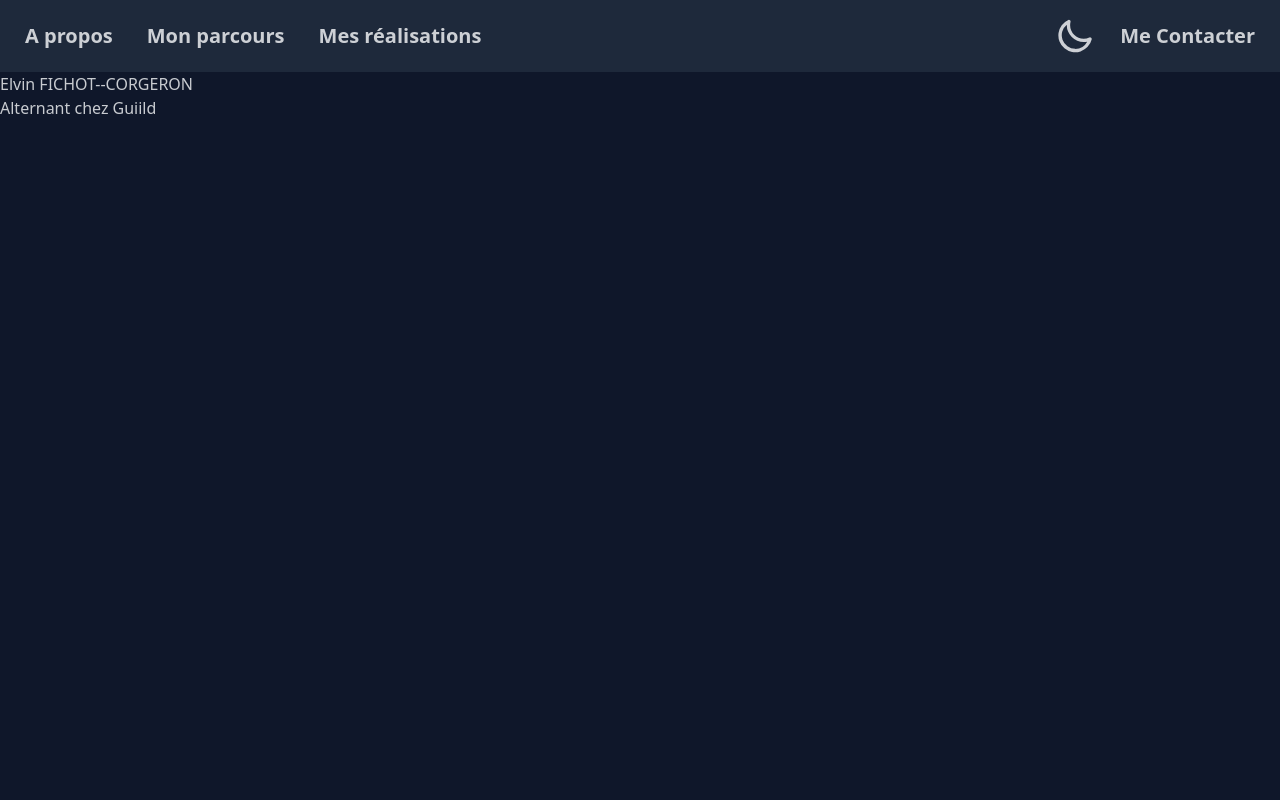
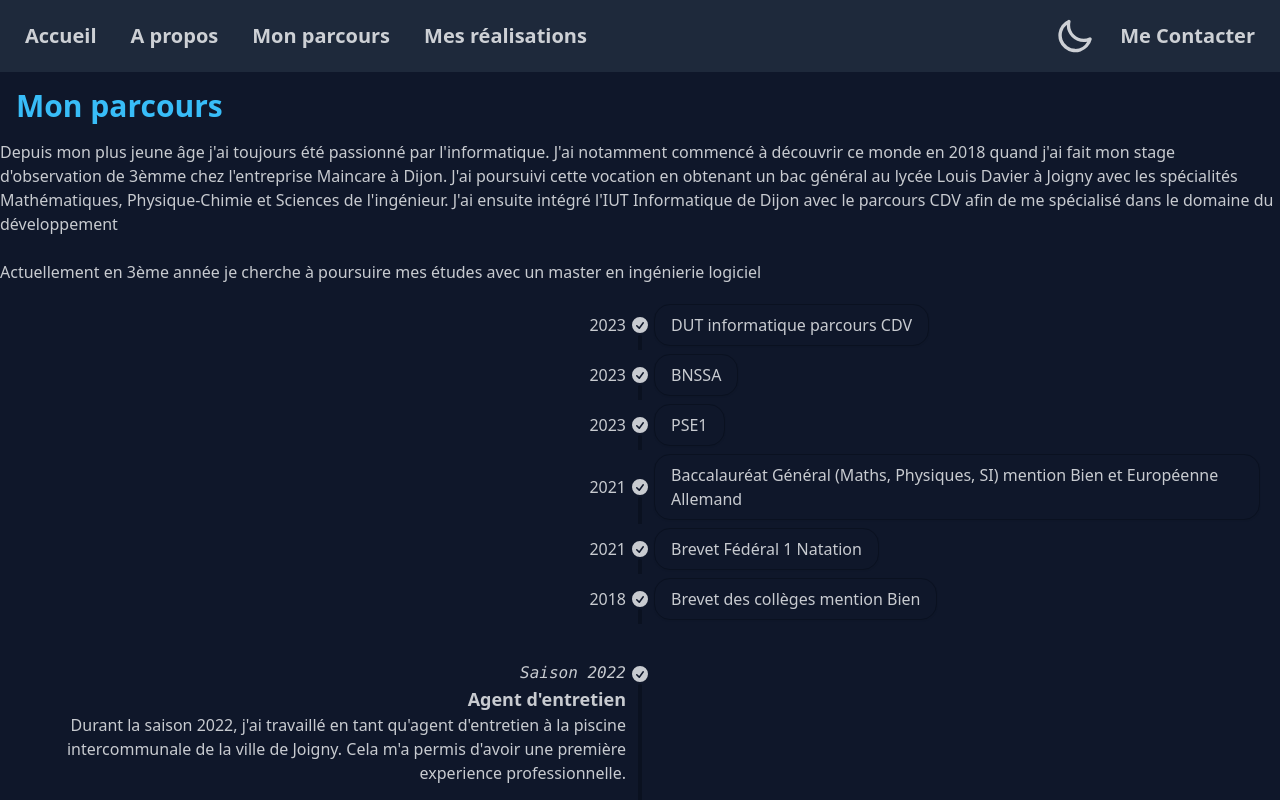
Before and after one commit to ElvinFICHOTCORGERON/PortfolioElvin, a Vue app in the folder portfolio_Elvin/: page /#/Parcours in a window 1280 px wide. Before the commit this address led to /#/. Shown: the top 800 px of the page. Built offline with nearby package versions, Linux system fonts and the light colour scheme.

Commit message:
feat(Apropos) : add the page about me

```diff
--- a/package.json
+++ /dev/null
@@ -1,5 +0,0 @@
-{
-  "devDependencies": {
-    "dayjs": "^1.11.10"
-  }
-}
--- a/portfolio_Elvin/package.json
+++ b/portfolio_Elvin/package.json
@@ -15,6 +15,7 @@
     "@vitejs/plugin-vue": "^5.0.4",
     "autoprefixer": "^10.4.18",
     "daisyui": "^4.7.3",
+    "dayjs": "^1.11.10",
     "postcss": "^8.4.35",
     "tailwindcss": "^3.4.1",
     "typescript": "^5.2.2",
--- a/portfolio_Elvin/src/components/NavBar.vue
+++ b/portfolio_Elvin/src/components/NavBar.vue
@@ -1,6 +1,7 @@
 <template>
   <div class="navbar bg-neutral text-neutral-content">
     <div class="flex-1">
+      <router-link to="/" class="btn btn-ghost text-xl">Accueil</router-link>
       <router-link to="/APropos" class="btn btn-ghost text-xl"
         >A propos</router-link
       >
--- a/portfolio_Elvin/src/pages/AProposPage.vue
+++ b/portfolio_Elvin/src/pages/AProposPage.vue
@@ -1,3 +1,3 @@
 <template>
-  <div>A propos</div>
+  <h1 class="text-3xl font-bold text-primary p-4">A propos de moi</h1>
 </template>
```
Also changed, not shown: 2 other files (tests, documents, lock files or other folders).
